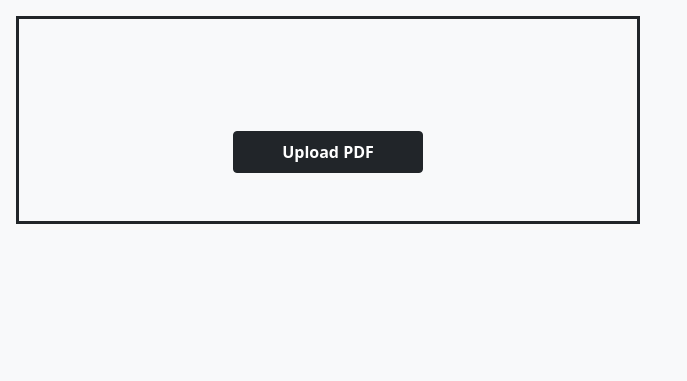
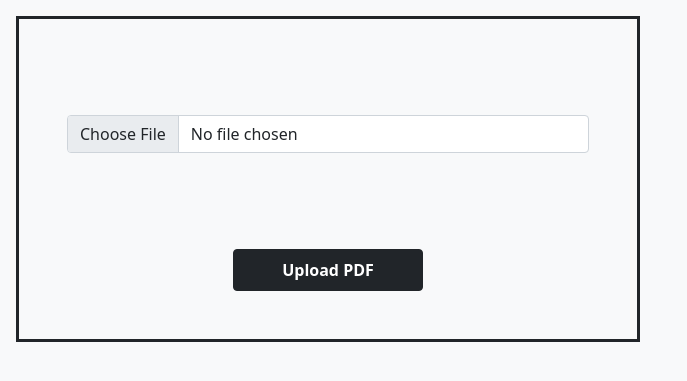
Before and after one commit to StarDev44/LectorPdf, a PHP site: page /Pages/Upload.php in a window 1280 px wide. Shown: the part 56-437 px from the top of the page, without its empty margins (0-687 px from the left). Run offline with PHP 8.4, Linux system fonts and the light colour scheme.

Commit message:
Upload View Modified

```diff
--- a/Views/upload_view.php
+++ b/Views/upload_view.php
@@ -1,8 +1,12 @@
 <main class="mx-3 text-center">
+    <form action="">
+
+    </form>
     <div class="p-5 mt-3 col-12 col-lg-6 border border-3  border-dark">
         <p class="card-text">
 
         </p>
+        <input class="form-control my-5" type="file" id="formFile">
         <a id="upload" href="/PDF_LECTOR/Pages/View.php" class="btn btn-dark fw-bold mt-0 mt-lg-5 px-5 py-2">
             Upload PDF
         </a>
```
